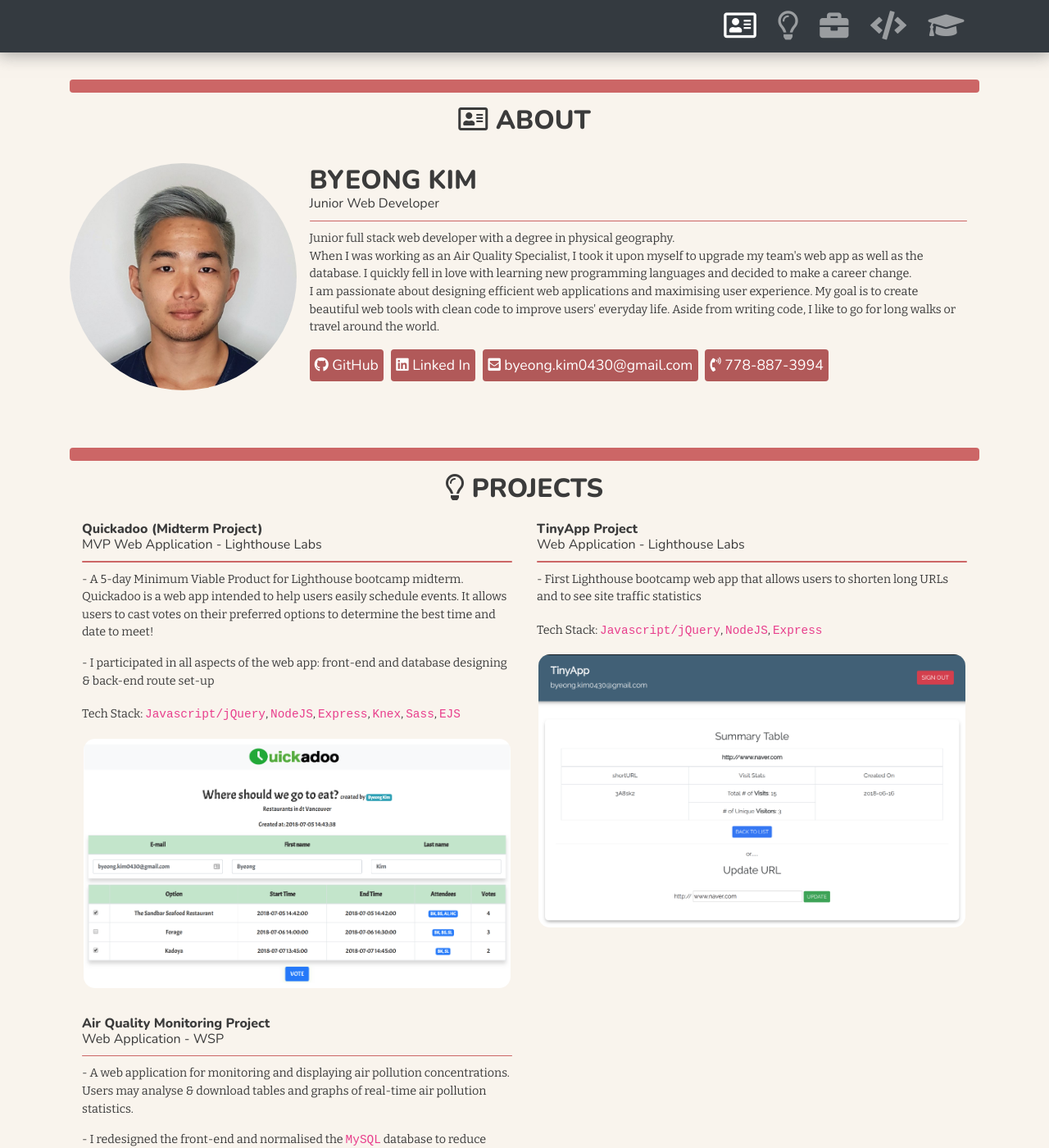
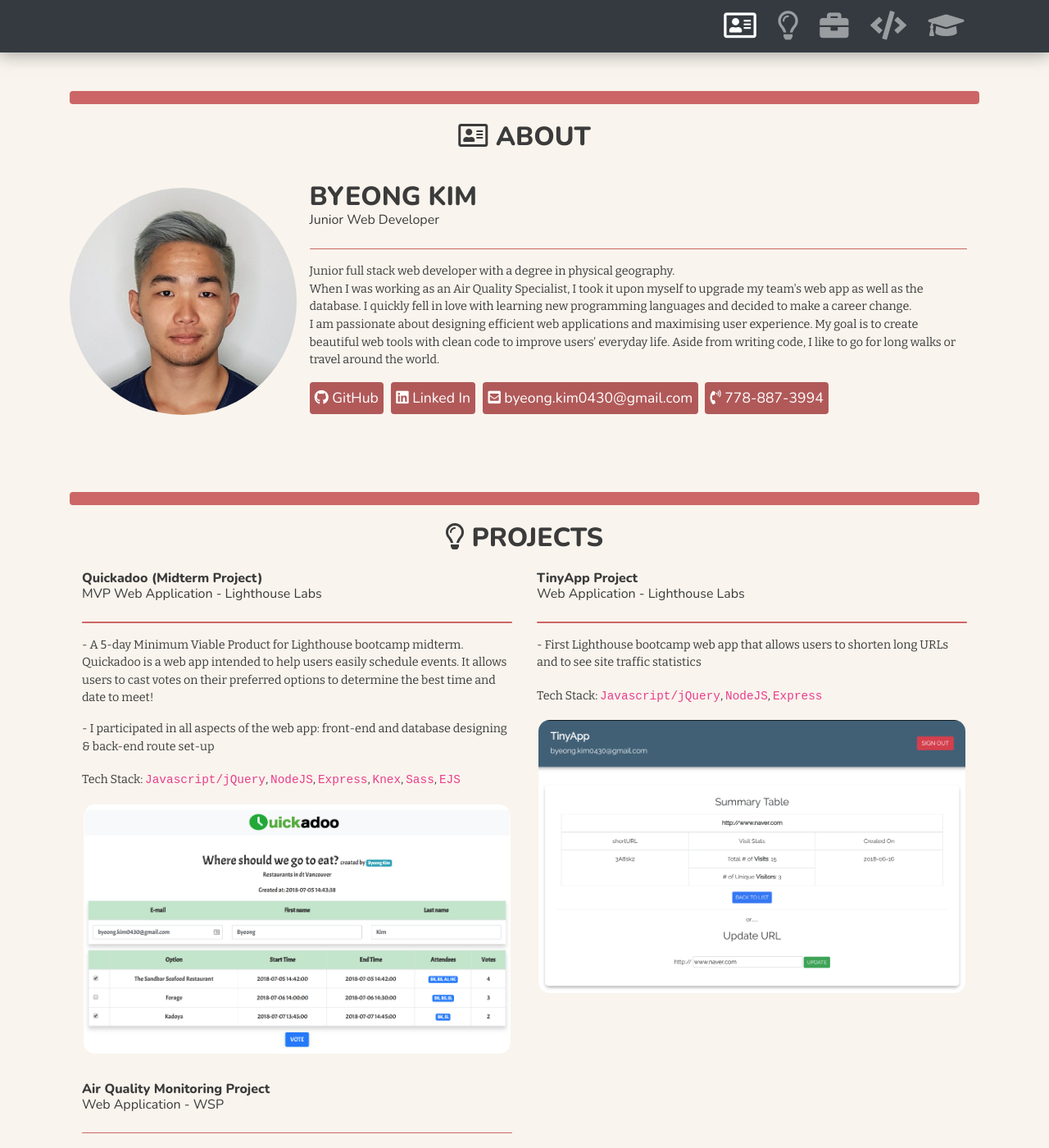
Before and after one commit to byeong0430/byeong0430.github.io, a Jekyll site: the page built from index.html, in a window 1280 px wide and 1400 px high. Shown: the whole window at 82% size. Built offline with Jekyll 4.4.1, drawn with Linux system fonts in a browser that asks for light colours; nearby versions of some CDN libraries.

Commit message:
increased margin-top of hr-redline

```diff
--- a/_sass/_variables.scss
+++ b/_sass/_variables.scss
@@ -37,7 +37,7 @@
 }
 
 @mixin hr-redline($thickness) {
-  margin: 10px 0;
+  margin-top: 1.5em;
   padding: 0;
   border: 0;
   clear: both;
```
